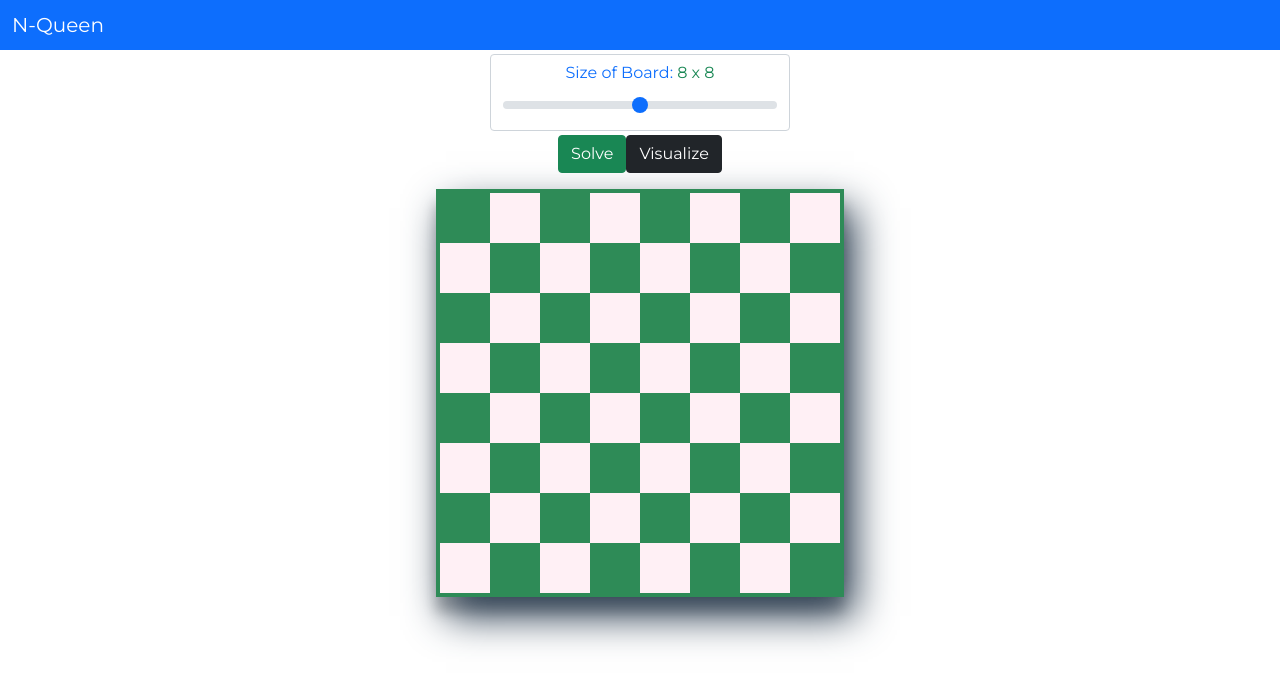
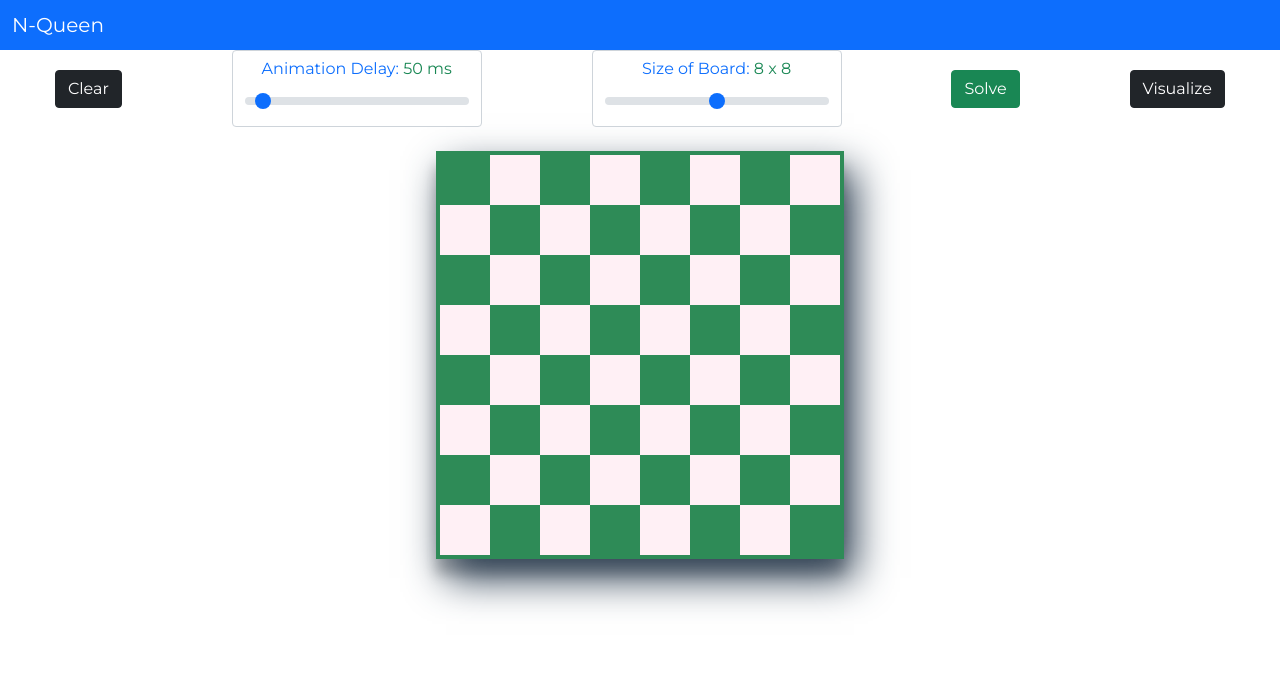
Before and after one commit to The-SP/N-Queen-Visualizer, a React (Create React App) app: page / in a window 1280 px wide. Shown: the top 686 px of the page. Built offline with nearby package versions, Linux system fonts and the light colour scheme.

Commit message:
Add slider input for animation delay speed

```diff
--- a/src/components/Board.js
+++ b/src/components/Board.js
@@ -9,8 +9,10 @@ const Board = ({ board }) => {
   };
 
   function getColor(square) {
-    if (square.isActive && square.hasQueen) return "dodgerblue"; // queen placed animation
-    else if (square.isActive) return "yellow"; // traverse possible queen positions
+    if (square.isActive && square.hasQueen) return "dodgerblue";
+    // queen placed animation
+    else if (square.isActive) return "yellow";
+    // traverse possible queen positions
     else return squareBG[square.background];
   }
 
@@ -25,7 +27,6 @@ const Board = ({ board }) => {
         href="https://use.fontawesome.com/releases/v5.0.7/css/all.css"
       />
 
-      <div className="box mt-2">
       <div className="container main-board">
         {board.map((row, rowIndex) => (
           <div key={rowIndex} className="row">
@@ -51,7 +52,6 @@ const Board = ({ board }) => {
           </div>
         ))}
       </div>
-      </div>
     </>
   );
 };
--- a/src/components/Chess.js
+++ b/src/components/Chess.js
@@ -22,13 +22,13 @@ const Chess = () => {
 
   function solveNQueen() {
     resetBoard();
-    let solution = solvePuzzle(board)['finalBoard'];
+    let solution = solvePuzzle(board)["finalBoard"];
     setBoard(solution);
   }
 
   function visulaize() {
     resetBoard();
-      let results = solvePuzzle(board)['results'];
+    let results = solvePuzzle(board)["results"];
     for (let i = 0; i < results.length; i++) {
       setTimeout(() => {
         setBoard(results[i]);
@@ -44,10 +44,35 @@ const Chess = () => {
         </div>
       </nav>
 
-      <div className="mt-1 text-center">
+      <div className="d-flex justify-content-around align-items-center text-center">
+        {/* Reset board */}
+        <button className="btn btn-dark mx-auto" onClick={resetBoard}>
+          Clear
+        </button>
+
+        {/* Animation Delay input */}
+        <div className="form-control m-auto" style={{ maxWidth: 250 }}>
+          <label htmlFor="customRange1" className="form-label">
+            <span className="text-primary">Animation Delay: </span>
+            <span className="font-weight-bold text-success">
+              {`${animation_speed} ms`}
+            </span>
+          </label>
+          <input
+            type="range"
+            className="form-range"
+            min="1"
+            max="1000"
+            step="1"
+            id="customRange1"
+            value={animation_speed}
+            onChange={(e) => setAnimationSpeed(e.target.value)}
+          />
+        </div>
+
         {/* Board size input */}
-        <div className="form-control m-auto" style={{ maxWidth: 300 }}>
-          <label htmlFor="customRange3" className="form-label">
+        <div className="form-control m-auto" style={{ maxWidth: 250 }}>
+          <label htmlFor="customRange2" className="form-label">
             <span className="text-primary">Size of Board: </span>
             <span className="font-weight-bold text-success">
               {`${boardSize} x ${boardSize}`}
@@ -59,22 +84,24 @@ const Chess = () => {
             min="4"
             max="12"
             step="1"
-            id="customRange3"
+            id="customRange2"
             value={boardSize}
             onChange={(e) => setBoardSize(e.target.value)}
           />
         </div>
-        {/* End of size input */}
 
-        <button className="btn btn-success mt-1" onClick={solveNQueen}>
+        <button className="btn btn-success mx-auto" onClick={solveNQueen}>
           Solve
         </button>
-        <button className="btn btn-dark mt-1" onClick={visulaize}>
+
+        <button className="btn btn-dark mx-auto" onClick={visulaize}>
           Visualize
         </button>
       </div>
 
+      <div className="mt-4">
         <Board board={board} />
+      </div>
     </>
   );
 };
```
Lines whose indentation alone changed are shown as unchanged.
